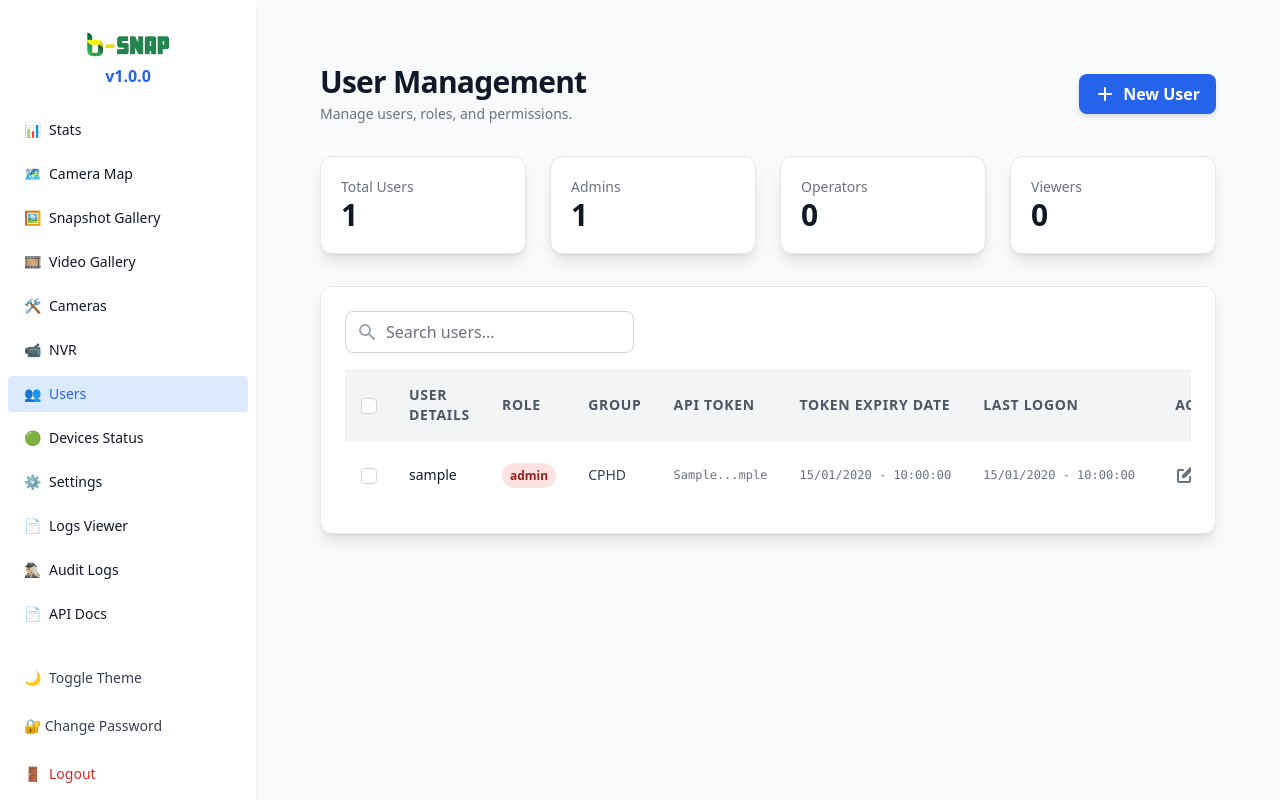
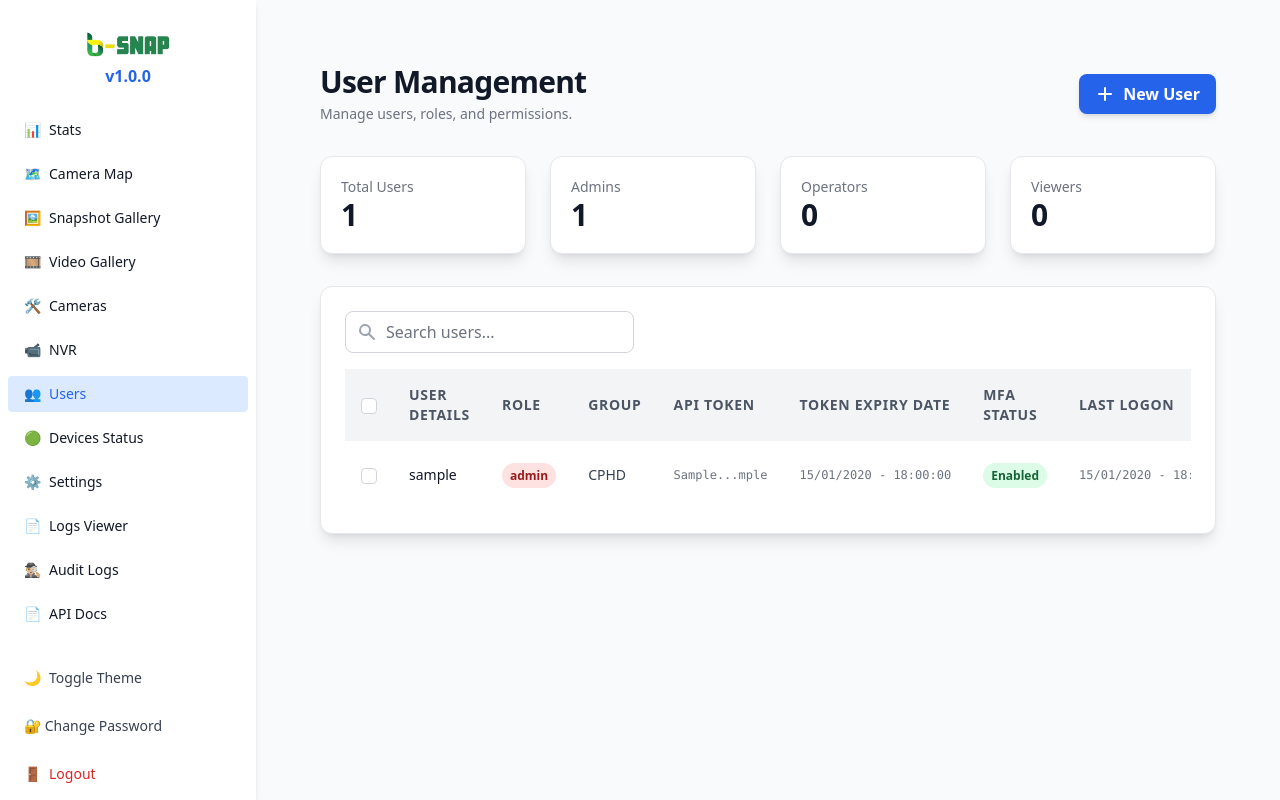
Before and after one commit to 0x212121/B-Snap, a FastAPI app: page /users in a window 1280 px wide. Run offline with FastAPI, Linux system fonts and the light colour scheme; the visitor is signed in with stand-in values (Sample User, id 1); data comes from the database, SQL or seed files in the repository; tables that the repository leaves empty hold one stand-in row (values such as "Sample post"); parts of the project's set-up code (start-up, migrations or seed data) failed here and were passed over.

Commit message:
add: reset 2fa features

```diff
--- a/app/routes/snap_gallery.py
+++ b/app/routes/snap_gallery.py
@@ -6,11 +6,10 @@ from fastapi import APIRouter, Depends, HTTPException, Request, Query
 from fastapi.responses import JSONResponse, RedirectResponse
 from fastapi.templating import Jinja2Templates
 from sqlalchemy.orm import Session
-from sqlalchemy import distinct
 from app.core.logging_config import setup_logging
 from app.db.database import get_db
 from app.models_sql import CameraGroup, Camera, Snapshot, SnapshotLog, User
-from app.routes.auth import admin_access_required, operator_access_required
+from app.routes.auth import operator_access_required
 from app.utils.audit_logger import log_audit
 from app.utils.snapshot_service import take_snapshot
 from app.utils.snapshot_utils import record_snapshot_metadata
@@ -79,7 +78,7 @@ def snapshot_handler(
     camera_id_or_ip: str,
     db: Session = Depends(get_db),
     user_phone: str = Query(default=None),
-    current_admin: User = Depends(admin_access_required)
+    current_operator: User = Depends(operator_access_required)
 ):
     # This function remains the same. It requires an existing camera to take a snapshot.
     if is_ip_address(camera_id_or_ip):
@@ -130,7 +129,7 @@ def delete_snapshot(
     request: Request,
     snapshot_id: str,
     db: Session = Depends(get_db),
-    current_admin: User = Depends(admin_access_required)
+    current_operator: User = Depends(operator_access_required)
 ):
     # This function remains the same.
     snapshot = db.query(Snapshot).filter(Snapshot.id == snapshot_id).first()
--- a/app/routes/snapshots.py
+++ b/app/routes/snapshots.py
@@ -144,6 +144,7 @@ def search_snapshots(
 
     return list(latest_snapshot_per_camera.values())
 
+
 # --- Metadata Only (Latest Snapshot by IP or Name) ---
 @router.get("/snapshot/latest/{identifier}/info", response_model=SnapshotResponse)
 def get_latest_snapshot_info(identifier: str, db: Session = Depends(get_db)):
--- a/app/routes/user_management.py
+++ b/app/routes/user_management.py
@@ -1,4 +1,10 @@
 from datetime import datetime, timedelta
+# Use the built-in zoneinfo for timezone-aware datetimes (standard in Python 3.9+)
+try:
+    from zoneinfo import ZoneInfo
+except ImportError:
+    # For Python < 3.9, you would need to install backports.zoneinfo
+    from backports.zoneinfo import ZoneInfo
 from typing import List
 from fastapi import APIRouter, HTTPException, Request, Form, Depends
 from fastapi.responses import JSONResponse, RedirectResponse
@@ -18,6 +24,27 @@ templates = Jinja2Templates(directory="templates")
 
 router = APIRouter()
 
+# --- NEW: Custom Jinja2 filter for GMT+8 timezone conversion ---
+def format_datetime_gmt8(dt: datetime | None, default_val: str = "Never") -> str:
+    """
+    Converts a naive UTC datetime object to a formatted GMT+8 string.
+    """
+    if not dt:
+        return default_val
+
+    # Assume the datetime from the database is naive and represents UTC.
+    # 1. Make the datetime "aware" of its UTC timezone.
+    utc_dt = dt.replace(tzinfo=ZoneInfo("UTC"))
+
+    # 2. Convert to the GMT+8 timezone (Asia/Singapore is a reliable choice).
+    gmt8_dt = utc_dt.astimezone(ZoneInfo("Asia/Singapore"))
+
+    # 3. Format into the desired string format.
+    return gmt8_dt.strftime("%d/%m/%Y - %H:%M:%S")
+
+# --- NEW: Register the custom filter with the Jinja2 environment ---
+templates.env.filters['to_gmt8'] = format_datetime_gmt8
+
 
 # Pydantic model for the token generation request body
 class TokenRequest(BaseModel):
@@ -29,6 +56,7 @@ class TokenRequest(BaseModel):
 async def manage_users(request: Request, db: Session = Depends(get_db), current_admin: User = Depends(admin_access_required)):
     """
     Renders the user management page with a list of all users and groups.
+    The `to_gmt8` filter is now available to the template.
     """
     users = db.query(User).options(joinedload(User.group)).all()
     groups = db.query(CameraGroup).order_by(CameraGroup.name).all()
@@ -310,11 +338,14 @@ async def api_generate_token(
     token = secrets.token_hex(32)
     user.token = token
 
-    expires_at_str = "Never"
+    # MODIFIED: This endpoint now returns the GMT+8 formatted string for consistency.
+    expires_at_gmt8_str = "Never"
+
     if token_request.expires_in_days > 0:
         expires_at = datetime.utcnow() + timedelta(days=token_request.expires_in_days)
         user.token_expires_at = expires_at
-        expires_at_str = expires_at.strftime("%d/%m/%Y - %H:%M:%S")
+        # Use the custom formatter here as well
+        expires_at_gmt8_str = format_datetime_gmt8(expires_at)
         expiry_log_message = f"Token expires on {expires_at.strftime('%Y-%m-%d %H:%M:%S')} UTC."
     else:
         user.token_expires_at = None
@@ -331,8 +362,64 @@ async def api_generate_token(
             extra=expiry_log_message
         )
 
-        return JSONResponse(status_code=200, content={"token": token, "token_expires_at": expires_at_str})
+        # MODIFIED: The key is now 'token_expires_at' and it contains the GMT+8 string.
+        return JSONResponse(status_code=200, content={"token": token, "token_expires_at": expires_at_gmt8_str})
 
     except Exception as e:
         db.rollback()
         raise HTTPException(status_code=500, detail="Could not generate token due to a server error.")
+
+
+# In your users endpoint file (e.g., app/routes/users.py)
+# Add this new endpoint alongside your other user management routes.
+
+@router.post("/users/reset-mfa/{user_id}")
+async def reset_user_mfa(
+    request: Request,
+    user_id: int,
+    db: Session = Depends(get_db),
+    current_admin: User = Depends(admin_access_required)
+):
+    """
+    Handles resetting a user's MFA configuration.
+    This action clears their MFA secret, forcing them to re-register.
+    """
+    # 1. Find the user in the database.
+    user_to_update = db.query(User).filter(User.id == user_id).first()
+
+    # 2. Handle cases where the user doesn't exist or doesn't have MFA enabled.
+    if not user_to_update:
+        msg = quote("User not found.")
+        return RedirectResponse(url=f"/users?status=error&message={msg}", status_code=303)
+
+    if not user_to_update.mfa_enabled:
+        msg = quote("MFA is not enabled for this user, so it cannot be reset.")
+        return RedirectResponse(url=f"/users?status=warning&message={msg}", status_code=303)
+
+    # 3. Perform the MFA Reset.
+    username_for_log = user_to_update.username
+    user_to_update.otp_secret = None
+    user_to_update.is_2fa_enabled = False
+
+    try:
+        db.commit()
+
+        # 4. Log this critical security event.
+        log_audit(
+            db=db,
+            user=request.session.get("user_name"),
+            action="reset_mfa",
+            target=username_for_log,
+            ip=request.client.host,
+            extra="User's MFA secret was cleared and disabled."
+        )
+
+        msg = quote(f"MFA has been successfully reset for {username_for_log}.")
+        status = "success"
+    except Exception as e:
+        db.rollback()
+        msg = quote("An error occurred while resetting MFA.")
+        status = "error"
+
+    # 5. Redirect back to the user management page.
+    return RedirectResponse(url=f"/users?status={status}&message={msg}", status_code=303)
--- a/static/css/output.css
+++ b/static/css/output.css
@@ -2374,6 +2374,11 @@ select {
   color: rgb(22 163 74 / var(--tw-text-opacity));
 }
 
+.hover\:text-orange-600:hover {
+  --tw-text-opacity: 1;
+  color: rgb(234 88 12 / var(--tw-text-opacity));
+}
+
 .hover\:text-red-600:hover {
   --tw-text-opacity: 1;
   color: rgb(220 38 38 / var(--tw-text-opacity));
@@ -2709,6 +2714,11 @@ select {
   color: rgb(74 222 128 / var(--tw-text-opacity));
 }
 
+:is(.dark .dark\:hover\:text-orange-400:hover) {
+  --tw-text-opacity: 1;
+  color: rgb(251 146 60 / var(--tw-text-opacity));
+}
+
 :is(.dark .dark\:hover\:text-red-400:hover) {
   --tw-text-opacity: 1;
   color: rgb(248 113 113 / var(--tw-text-opacity));
--- a/templates/user_management.html
+++ b/templates/user_management.html
@@ -80,7 +80,7 @@
             <div class="flex items-center gap-2 w-full md:w-auto">
                 <div class="relative w-full md:w-auto">
                      <span class="absolute inset-y-0 left-0 flex items-center pl-3">
-                        <svg xmlns="http://www.w3.org/2000/svg" class="h-5 w-5 text-gray-400" viewBox="0 0 20 20" fill="currentColor"><path fill-rule="evenodd" d="M8 4a4 4 0 100 8 4 4 0 000-8zM2 8a6 6 0 1110.89 3.476l4.817 4.817a1 1 0 01-1.414 1.414l-4.816-4.816A6 6 0 012 8z" clip-rule="evenodd" /></svg>
+                         <svg xmlns="http://www.w3.org/2000/svg" class="h-5 w-5 text-gray-400" viewBox="0 0 20 20" fill="currentColor"><path fill-rule="evenodd" d="M8 4a4 4 0 100 8 4 4 0 000-8zM2 8a6 6 0 1110.89 3.476l4.817 4.817a1 1 0 01-1.414 1.414l-4.816-4.816A6 6 0 012 8z" clip-rule="evenodd" /></svg>
                     </span>
                     <input type="text" id="searchInput" onkeyup="filterTable()" placeholder="Search users..." class="w-full pl-10 pr-4 py-2 border border-gray-300 dark:border-gray-600 rounded-lg dark:bg-gray-700 dark:text-white focus:ring-2 focus:ring-blue-500">
                 </div>
@@ -104,6 +104,7 @@
                         <th class="p-4 font-semibold">Group</th>
                         <th class="p-4 font-semibold">API Token</th>
                         <th class="p-4 font-semibold">Token Expiry Date</th>
+                        <th class="p-4 font-semibold">MFA Status</th>
                         <th class="p-4 font-semibold">Last Logon</th>
                         <th class="p-4 font-semibold text-center">Actions</th>
                     </tr>
@@ -140,25 +141,20 @@
                         </td>
                         <td id="token-expiry-{{ user.id }}" class="p-4 whitespace-nowrap font-mono text-xs text-gray-500 dark:text-gray-400">
                             {% if user.token %}
-                                {% if user.token_expires_at %}
-                                    {{ user.token_expires_at.strftime("%d/%m/%Y - %H:%M:%S") }}
-                                {% else %}
-                                    Never
-                                {% endif %}
+                                {{ user.token_expires_at | to_gmt8 }}
                             {% else %}
                                 -
                             {% endif %}
                         </td>
+                        <td class="p-4 whitespace-nowrap">
+                            {% if user.is_2fa_enabled %}
+                                <span class="px-2 py-1 text-xs font-semibold leading-5 text-green-800 bg-green-100 dark:text-green-100 dark:bg-green-800/50 rounded-full">Enabled</span>
+                            {% else %}
+                                <span class="px-2 py-1 text-xs font-semibold leading-5 text-gray-600 bg-gray-100 dark:text-gray-300 dark:bg-gray-700 rounded-full">Disabled</span>
+                            {% endif %}
+                        </td>
                         <td id="last-logon-{{ user.id }}" class="p-4 whitespace-nowrap font-mono text-xs text-gray-500 dark:text-gray-400">
-                            {% if user.last_login %}
-                                {% if user.last_login %}
-                                    {{ user.last_login.strftime("%d/%m/%Y - %H:%M:%S") }}
-                                {% else %}
-                                    Never
-                                {% endif %}
-                            {% else %}
-                                -
-                            {% endif %}
+                           {{ user.last_login | to_gmt8 }}
                         </td>
                         <td class="p-4 whitespace-nowrap text-center space-x-2">
                             <button onclick="editUser({{ user.id }}, '{{ user.username }}', '{{ user.role }}', '{{ user.group.name if user.group else 'ALL' }}')" aria-label="Edit user {{ user.username }}" class="text-gray-500 hover:text-blue-600 dark:text-gray-400 dark:hover:text-blue-400 p-2 rounded-full transition-colors">
@@ -167,11 +163,20 @@
                              <button onclick="openGenerateTokenModal({{ user.id }}, '{{ user.username }}')" aria-label="Generate token for {{ user.username }}" class="text-gray-500 hover:text-green-600 dark:text-gray-400 dark:hover:text-green-400 p-2 rounded-full transition-colors">
                                 <svg xmlns="http://www.w3.org/2000/svg" class="h-5 w-5" viewBox="0 0 20 20" fill="currentColor"><path fill-rule="evenodd" d="M18 8a6 6 0 01-7.743 5.743L10 14l-1 1-1 1H6v-2l1-1 1-1 .257-.257A6 6 0 1118 8zm-6-4a1 1 0 100 2 1 1 0 000-2z" clip-rule="evenodd" /></svg>
                             </button>
+                            {% if user.is_2fa_enabled %}
+                            <button onclick="confirmResetMfa({{ user.id }}, '{{ user.username }}')" aria-label="Reset MFA for {{ user.username }}" class="text-gray-500 hover:text-orange-600 dark:text-gray-400 dark:hover:text-orange-400 p-2 rounded-full transition-colors">
+                                <svg xmlns="http://www.w3.org/2000/svg" class="h-5 w-5" viewBox="0 0 20 20" fill="currentColor">
+                                    <path fill-rule="evenodd" d="M10 1.944A11.954 11.954 0 0122 12c0 5.523-4.477 10-10 10S2 17.523 2 12a11.954 11.954 0 0110-10.056zM10 4a8 8 0 100 16 8 8 0 000-16z" clip-rule="evenodd" />
+                                    <path d="M13.414 7.586a1 1 0 00-1.414-1.414l-2.5 2.5a1 1 0 000 1.414l2.5 2.5a1 1 0 001.414-1.414L11.414 10l2-2.414zM8.5 10a1 1 0 11-2 0 1 1 0 012 0z" />
+                                </svg>
+                            </button>
+                            {% endif %}
                             {% if request.session['user_id'] != user.id %}
-                                <button onclick="confirmDelete({{ user.id }}, '{{ user.username }}')" aria-label="Delete user {{ user.username }}" class="text-gray-500 hover:text-red-600 dark:text-gray-400 dark:hover:text-red-400 p-2 rounded-full transition-colors">
+                                <button onclick="confirmDelete({{ user.id }}, '{{ user.username }}')" aria-label="Delete user" class="text-gray-500 hover:text-red-600 dark:text-gray-400 dark:hover:text-red-400 p-2 rounded-full transition-colors">
                                     <svg xmlns="http://www.w3.org/2000/svg" class="h-5 w-5" viewBox="0 0 20 20" fill="currentColor"><path fill-rule="evenodd" d="M9 2a1 1 0 00-.894.553L7.382 4H4a1 1 0 000 2v10a2 2 0 002 2h8a2 2 0 002-2V6a1 1 0 100-2h-3.382l-.724-1.447A1 1 0 0011 2H9zM7 8a1 1 0 012 0v6a1 1 0 11-2 0V8zm5-1a1 1 0 00-1 1v6a1 1 0 102 0V8a1 1 0 00-1-1z" clip-rule="evenodd" /></svg>
                                 </button>
                                 <form id="deleteForm{{ user.id }}" method="post" action="/users/delete/{{ user.id }}" class="hidden"></form>
+                                <form id="resetMfaForm{{ user.id }}" method="post" action="/users/reset-mfa/{{ user.id }}" class="hidden"></form>
                             {% endif %}
                         </td>
                     </tr>
@@ -184,7 +189,7 @@
 
 <div id="confirmModal" class="hidden fixed inset-0 z-50 flex items-center justify-center bg-black bg-opacity-50 backdrop-blur-sm">
     <div class="bg-white dark:bg-gray-800 p-6 rounded-2xl shadow-xl w-full max-w-sm">
-        <h3 class="text-lg font-bold text-red-600 dark:text-red-400 mb-2">⚠️ Confirm Action</h3>
+        <h3 id="confirmTitle" class="text-lg font-bold text-red-600 dark:text-red-400 mb-2">⚠️ Confirm Action</h3>
         <p id="confirmMessage" class="text-gray-800 dark:text-gray-100 mb-6">Are you sure?</p>
         <div class="flex justify-end space-x-4">
             <button id="confirmCancel" class="bg-gray-200 hover:bg-gray-300 text-black dark:bg-gray-600 dark:text-white dark:hover:bg-gray-500 px-4 py-2 rounded-lg font-semibold">Cancel</button>
@@ -302,6 +307,7 @@ async function handleTokenGeneration() {
 
         const data = await response.json();
         closeModal('generateTokenModal');
+        // MODIFIED: Pass the pre-formatted string from the API directly
         showGeneratedToken(data.token, data.token_expires_at);
 
     } catch (error) {
@@ -313,7 +319,8 @@ async function handleTokenGeneration() {
     }
 }
 
-function showGeneratedToken(token, expires) {
+// MODIFIED: This function is now simpler. It just displays the text from the API.
+function showGeneratedToken(token, expires_gmt8_str) {
     const modal = document.getElementById('showTokenModal');
     const tokenInput = document.getElementById('generatedTokenInput');
     const copyBtn = document.getElementById('copyTokenBtn');
@@ -329,7 +336,8 @@ function showGeneratedToken(token, expires) {
         tokenCell.textContent = `${token.substring(0, 8)}...${token.slice(-4)}`;
     }
     if (tokenExpiryCell) {
-        tokenExpiryCell.textContent = expires || 'Never';
+        // No client-side formatting needed. Just set the text content.
+        tokenExpiryCell.textContent = expires_gmt8_str;
     }
 
     document.getElementById('copyIcon').classList.remove('hidden');
@@ -365,6 +373,7 @@ const groupSelect = document.getElementById('groupSelect');
 const submitBtn = document.getElementById('submitBtn');
 const cancelEditBtn = document.getElementById('cancelEditBtn');
 
+
 function toggleUserForm(show) {
     if (show) {
         userFormContainer.classList.remove('hidden');
@@ -394,8 +403,10 @@ function filterTable() {
 function updateSelectionState() {
     const selectedCheckboxes = document.querySelectorAll('.user-checkbox:checked');
     const count = selectedCheckboxes.length;
-    selectedCountSpan.textContent = count;
-    bulkActionContainer.classList.toggle('hidden', count === 0);
+    document.getElementById('selectedCount').textContent = count;
+    document.getElementById('bulkActionContainer').classList.toggle('hidden', count === 0);
+    const selectAllCheckbox = document.getElementById('selectAllCheckbox');
+    const userCheckboxes = document.querySelectorAll('.user-checkbox');
     selectAllCheckbox.checked = userCheckboxes.length > 0 && count === userCheckboxes.length;
     selectAllCheckbox.indeterminate = count > 0 && count < userCheckboxes.length;
 }
@@ -405,7 +416,8 @@ function toggleAllCheckboxes(checked) {
     updateSelectionState();
 }
 
-userCheckboxes.forEach(checkbox => checkbox.addEventListener('change', updateSelectionState));
+document.querySelectorAll('.user-checkbox').forEach(checkbox => checkbox.addEventListener('change', updateSelectionState));
+
 
 function confirmBulkDelete() {
     const selectedCheckboxes = document.querySelectorAll('.user-checkbox:checked');
@@ -461,5 +473,28 @@ function resetForm() {
     passwordLabel.innerText = 'Password';
     passwordInput.required = true;
 }
+
+function confirmResetMfa(userId, username) {
+    const modal = document.getElementById('confirmModal');
+    // You can customize the title and button color if you want, but reusing is simplest
+    document.getElementById('confirmTitle').textContent = '⚠️ Confirm MFA Reset';
+    document.getElementById('confirmMessage').textContent = `Are you sure you want to reset MFA for '${username}'? They will be required to set it up again on their next login.`;
+
+    modal.classList.remove('hidden');
+
+    const confirmBtn = document.getElementById('confirmYes');
+    // Clone the button to remove old event listeners
+    const newConfirmBtn = confirmBtn.cloneNode(true);
+    confirmBtn.parentNode.replaceChild(newConfirmBtn, confirmBtn);
+
+    // Wire the confirmation button to submit the MFA reset form
+    newConfirmBtn.onclick = () => {
+        document.getElementById(`resetMfaForm${userId}`).submit();
+        closeModal('confirmModal');
+    };
+
+    document.getElementById('confirmCancel').onclick = () => closeModal('confirmModal');
+}
+
 </script>
 {% endblock %}
```
